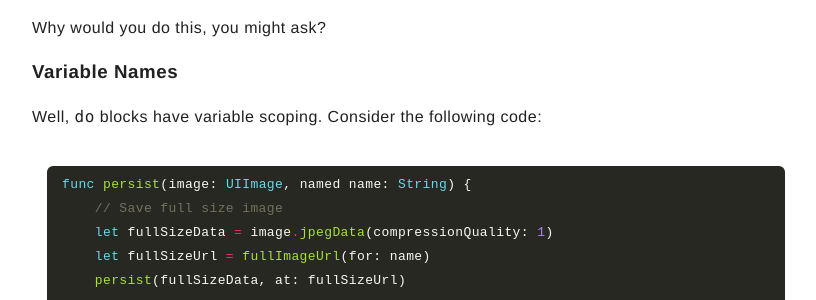
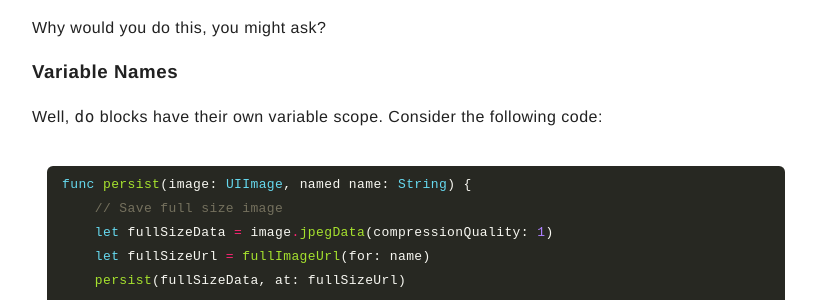
Before and after one commit to xavierLowmiller/xavierLowmiller.github.io, a Jekyll site: the page built from _posts/2018-10-24-Do-Blocks.md, in a window 1280 px wide and 900 px high, scrolled down 586 px. Shown: the part 152-452 px from the top of the window, without its empty margins (224-1040 px from the left). Built offline with Jekyll 4.4.1, drawn with Linux system fonts in a browser that asks for light colours.

Commit message:
Change wording

````diff
--- a/_posts/2018-10-24-Do-Blocks.md
+++ b/_posts/2018-10-24-Do-Blocks.md
@@ -28,7 +28,7 @@ Why would you do this, you might ask?
 
 ### Variable Names
 
-Well, `do` blocks have variable scoping. Consider the following code:
+Well, `do` blocks have their own variable scope. Consider the following code:
 
 ```swift
 func persist(image: UIImage, named name: String) {
````
